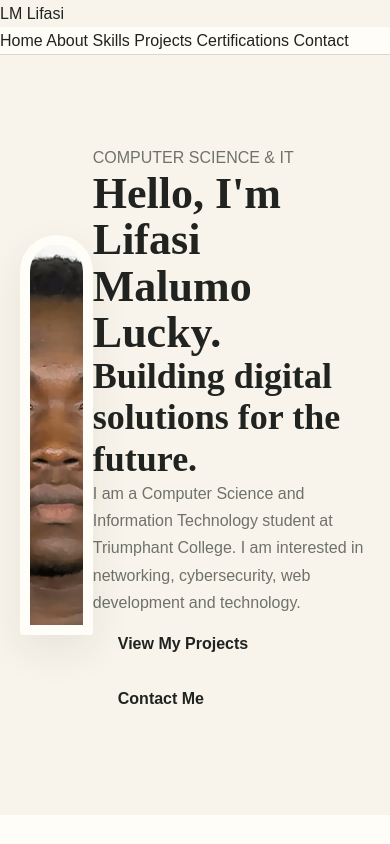
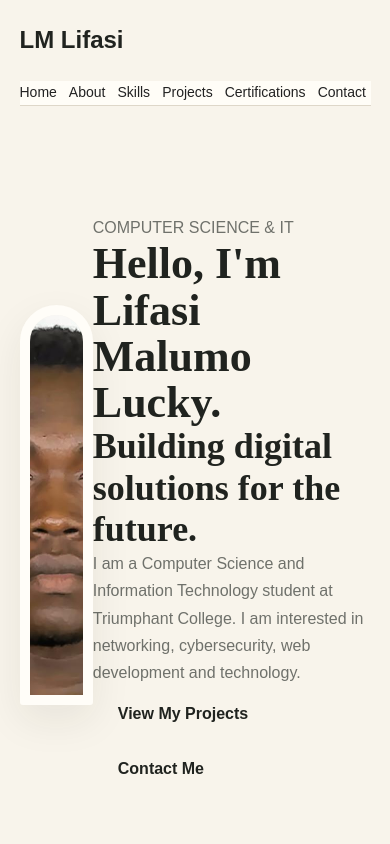
Before and after one commit to Bulletking-1/portfulio-malumo-lucky12, a plain HTML site: page index.html in a window 390 px wide. Shown: the top 844 px of the page. Drawn offline with Linux system fonts and the light colour scheme.

Commit message:
Update style.css

```diff
--- a/style.css
+++ b/style.css
@@ -1,3 +1,52 @@
+
+
+header {
+  display: flex;
+  align-items: center;
+  justify-content: space-between;
+  padding: 20px 5%;
+  gap: 20px;
+}
+
+.logo {
+  font-size: 24px;
+  font-weight: bold;
+  white-space: nowrap;
+}
+
+.navbar {
+  display: flex;
+  align-items: center;
+  justify-content: flex-end;
+  gap: 20px;
+  flex-wrap: wrap;
+}
+
+.navbar a {
+  text-decoration: none;
+  color: #222;
+  font-size: 16px;
+  white-space: nowrap;
+}
+
+@media (max-width: 768px) {
+  header {
+    flex-direction: column;
+    align-items: flex-start;
+  }
+
+  .navbar {
+    flex-direction: row;
+    justify-content: flex-start;
+    gap: 12px;
+    width: 100%;
+  }
+
+  .navbar a {
+    font-size: 14px;
+  }
+}
+
 html {
     scroll-behavior: smooth;
 }
```
